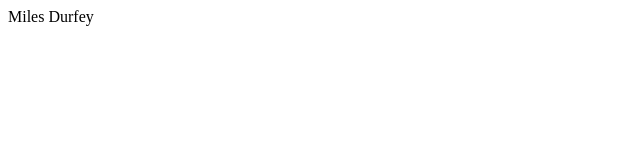
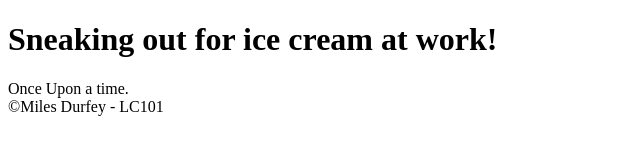
Before and after one commit to milesdurfey/html-me-something, a plain HTML site: page index.html in a window 1280 px wide. Shown: the whole page, without its empty margins (0-640 px from the left). Drawn offline with Linux system fonts and the light colour scheme.

Commit message:
updated structure to index.html file

```diff
--- a/index.html
+++ b/index.html
@@ -1 +1,31 @@
-<p>Miles Durfey</p>
+<!DOCTYPE html>
+<html>
+    <head>
+        <title>Ice cream and work</title>
+
+    </head>
+
+    <body>
+        <header>
+            <h1>Sneaking out for ice cream at work!</h1>
+        </header>
+        <main>Once Upon a time.
+
+        </main>
+
+
+
+    </body>
+    <footer>&copy;Miles Durfey - LC101</footer>
+
+
+
+
+
+
+
+
+
+
+
+</html>
```
